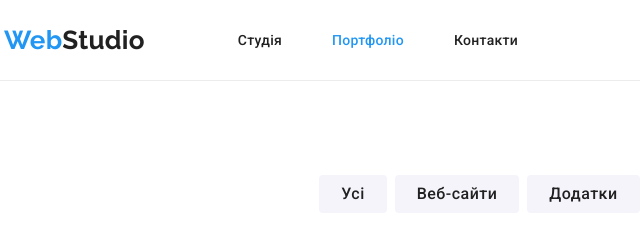
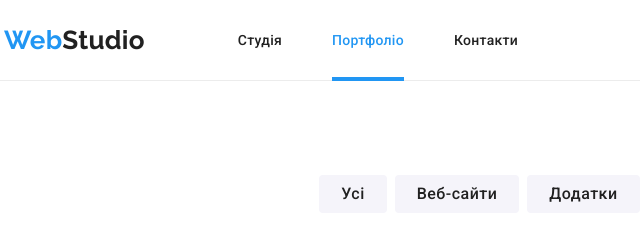
Before and after one commit to AndreyTus/goit-markup-hw-03, a plain HTML site: page portfolio.html in a window 1280 px wide. Shown: the top 240 px of the page, 211-851 px from the left. Drawn offline with Linux system fonts and the light colour scheme.

Commit message:
Update style.css

```diff
--- a/css/style.css
+++ b/css/style.css
@@ -112,7 +112,7 @@ header {
 }
 
 .header-site-info .link {
-    padding: 32px 0;
+    padding: 29px 0;
 }
 
 .site-info .link:hover,
@@ -121,6 +121,7 @@ header {
 }
 .link.current {
     color: var(--btn-color);
+    border-bottom: 4px solid var(--btn-color);
 }
 .contacts a {
     color: var(--paragraph-color);
```
